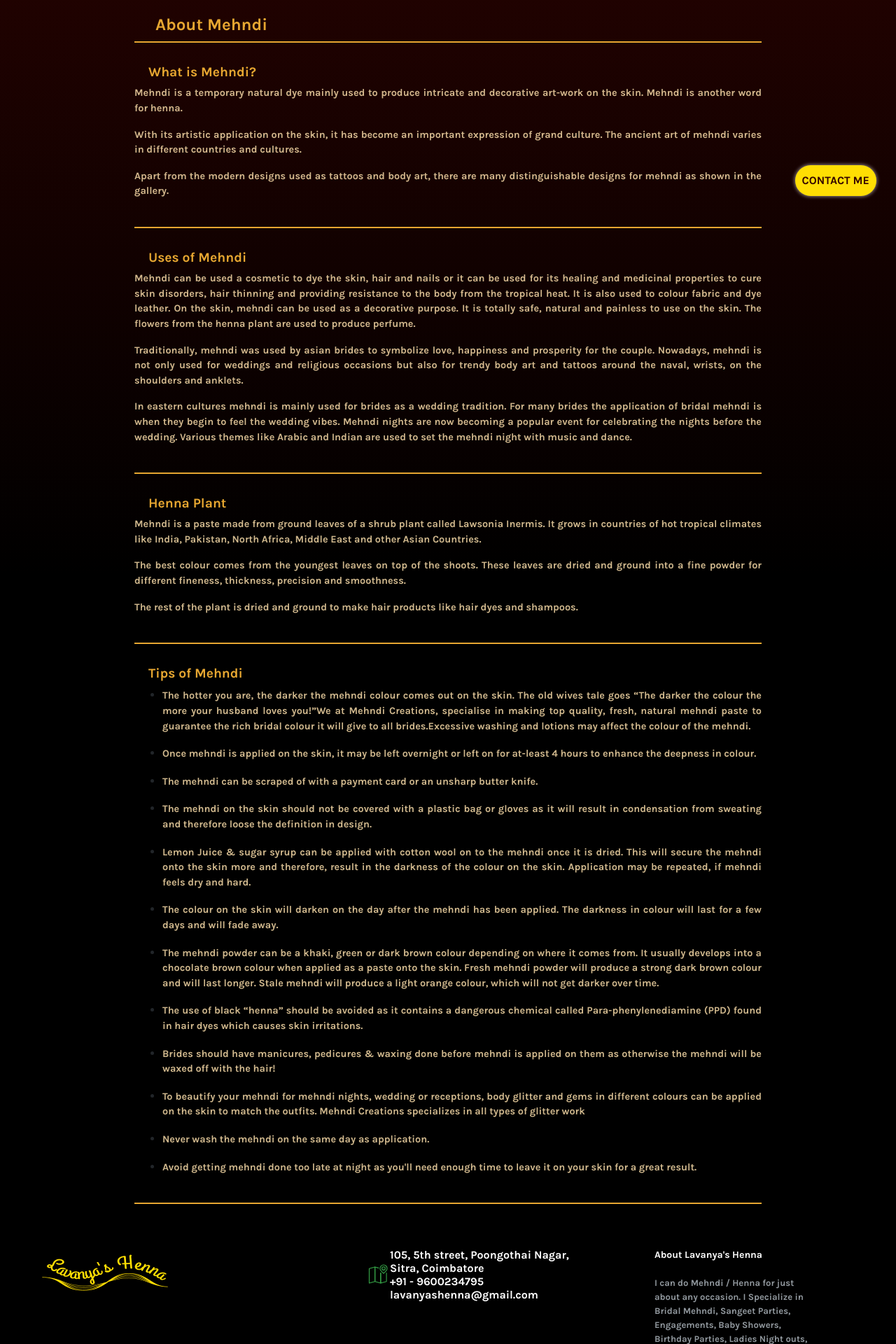
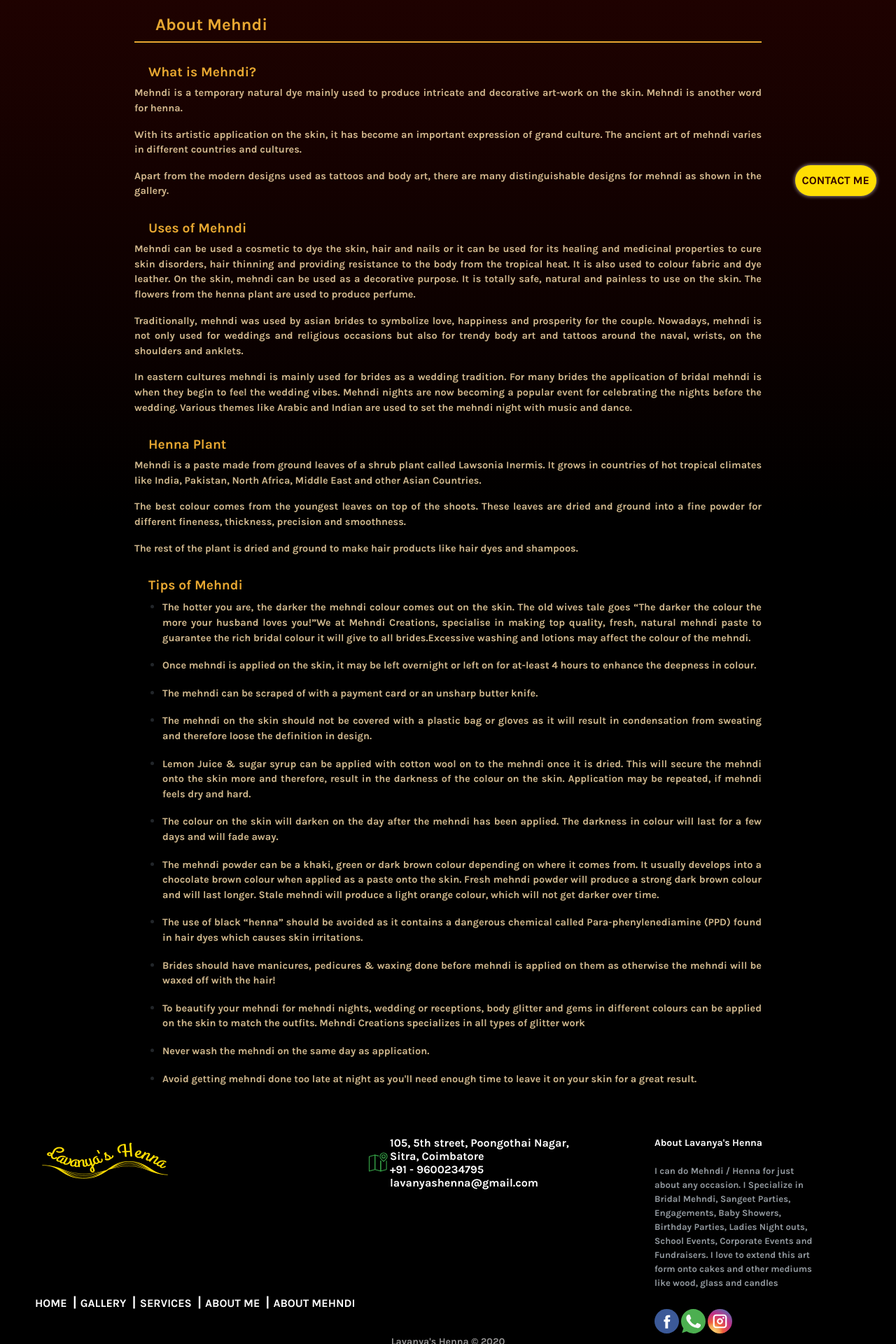
Before and after one commit to amirdharaja/Lavanya-s-Henna-frontend, a React (Create React App) app: page /about/mehndi in a window 1280 px wide. Shown: the part 497-2417 px from the top of the page at 70% size. Built offline with nearby package versions, Linux system fonts and the light colour scheme.

Commit message:
Minor changes

```diff
--- a/src/containers/AboutMehndi.js
+++ b/src/containers/AboutMehndi.js
@@ -23,17 +23,17 @@ class AboutMehndi extends Component {
                     <p>Mehndi is a temporary natural dye mainly used to produce intricate and decorative art-work on the skin. Mehndi is another word for henna.</p>
                     <p>With its artistic application on the skin, it has become an important expression of grand culture. The ancient art of mehndi varies in different countries and cultures.</p>
                     <p>Apart from the modern designs used as tattoos and body art, there are many distinguishable designs for mehndi as shown in the gallery.</p>
-                    <h1></h1>
+
                     <h2>Uses of Mehndi</h2>
                     <p>Mehndi can be used a cosmetic to dye the skin, hair and nails or it can be used for its healing and medicinal properties to cure skin disorders, hair thinning and providing resistance to the body from the tropical heat. It is also used to colour fabric and dye leather. On the skin, mehndi can be used as a decorative purpose. It is totally safe, natural and painless to use on the skin. The flowers from the henna plant are used to produce perfume.</p>
                     <p>Traditionally, mehndi was used by asian brides to symbolize love, happiness and prosperity for the couple. Nowadays, mehndi is not only used for weddings and religious occasions but also for trendy body art and tattoos around the naval, wrists, on the shoulders and anklets.</p>
                     <p>	In eastern cultures mehndi is mainly used for brides as a wedding tradition. For many brides the application of bridal mehndi is when they begin to feel the wedding vibes. Mehndi nights are now becoming a popular event for celebrating the nights before the wedding. Various themes like Arabic and Indian are used to set the mehndi night with music and dance.</p>
-                    <h1></h1>
+
                     <h2>Henna Plant</h2>
                     <p>Mehndi is a paste made from ground leaves of a shrub plant called Lawsonia Inermis. It grows in countries of hot tropical climates like India, Pakistan, North Africa, Middle East and other Asian Countries.</p>
                     <p>The best colour comes from the youngest leaves on top of the shoots. These leaves are dried and ground into a fine powder for different fineness, thickness, precision and smoothness.</p>
                     <p>The rest of the plant is dried and ground to make hair products like hair dyes and shampoos.</p>
-                    <h1></h1>
+
                     <h2>Tips of Mehndi</h2>
                     <ul>
                         <li><p>The hotter you are, the darker the mehndi colour comes out on the skin.   The old wives tale goes “The darker the colour the more your husband   loves you!”We at Mehndi Creations, specialise in making top quality, fresh, natural   mehndi paste to guarantee the rich bridal colour it will give to all   brides.Excessive washing and lotions may affect the colour of the mehndi.</p></li>
@@ -49,7 +49,7 @@ class AboutMehndi extends Component {
                         <li><p>Never wash the mehndi on the same day as application.</p></li>
                         <li><p>Avoid getting mehndi done too late at night as you'll need enough time to leave it on your skin for a great result.</p></li>
                     </ul>
-                    <h1></h1>
+
                 </div>
             </main>
         );
--- a/src/containers/TheClassicBridalPackage.js
+++ b/src/containers/TheClassicBridalPackage.js
@@ -21,7 +21,7 @@ class TheClassicBridalPackage extends Component {
                 <MainNav />
                 <div id="classic-bridal-package">
                     <div class="dropdown">
-                        <button class="button" role="img">OTHER PACKEGES <span role="img">&#9196;</span></button>
+                        <button class="button">OTHER PACKEGES</button>
                         <div class="dropdown-content">
                             <a href="/packages/classic-bridal">Classic Bridal Package</a>
                             <a href="/packages/elegant-bridal">Elegant Bridal Package</a>
--- a/src/containers/TheElegantBridalPackage.js
+++ b/src/containers/TheElegantBridalPackage.js
@@ -21,7 +21,7 @@ class TheElegantBridalPackage extends Component {
                 <MainNav />
                 <div id="classic-bridal-package">
                     <div class="dropdown">
-                        <button class="button" role="img">OTHER PACKEGES <span role="img">&#9196;</span></button>
+                        <button class="button">OTHER PACKEGES</button>
                         <div class="dropdown-content">
                             <a href="/packages/classic-bridal">Classic Bridal Package</a>
                             <a href="/packages/elegant-bridal">Elegant Bridal Package</a>
--- a/src/containers/TheRoyalBridalPackage.js
+++ b/src/containers/TheRoyalBridalPackage.js
@@ -21,7 +21,7 @@ class TheRoyalBridalPackage extends Component {
                 <MainNav />
                 <div id="classic-bridal-package">
                     <div class="dropdown">
-                        <button class="button" role="img">OTHER PACKEGES <span role="img">&#9196;</span></button>
+                        <button class="button">OTHER PACKEGES</button>
                         <div class="dropdown-content">
                             <a href="/packages/classic-bridal">Classic Bridal Package</a>
                             <a href="/packages/elegant-bridal">Elegant Bridal Package</a>
--- a/src/containers/TheStarBridalPackage1.js
+++ b/src/containers/TheStarBridalPackage1.js
@@ -21,7 +21,7 @@ class TheStarBridalPackage1 extends Component {
                 <MainNav />
                 <div id="classic-bridal-package">
                     <div class="dropdown">
-                        <button class="button" role="img">OTHER PACKEGES <span role="img">&#9196;</span></button>
+                        <button class="button">OTHER PACKEGES</button>
                         <div class="dropdown-content">
                             <a href="/packages/classic-bridal">Classic Bridal Package</a>
                             <a href="/packages/elegant-bridal">Elegant Bridal Package</a>
--- a/src/containers/TheStarBridalPackage2.js
+++ b/src/containers/TheStarBridalPackage2.js
@@ -21,7 +21,7 @@ class TheStarBridalPackage2 extends Component {
                 <MainNav />
                 <div id="classic-bridal-package">
                     <div class="dropdown">
-                        <button class="button" role="img">OTHER PACKEGES <span role="img">&#9196;</span></button>
+                        <button class="button">OTHER PACKEGES</button>
                         <div class="dropdown-content">
                             <a href="/packages/classic-bridal">Classic Bridal Package</a>
                             <a href="/packages/elegant-bridal">Elegant Bridal Package</a>
```
